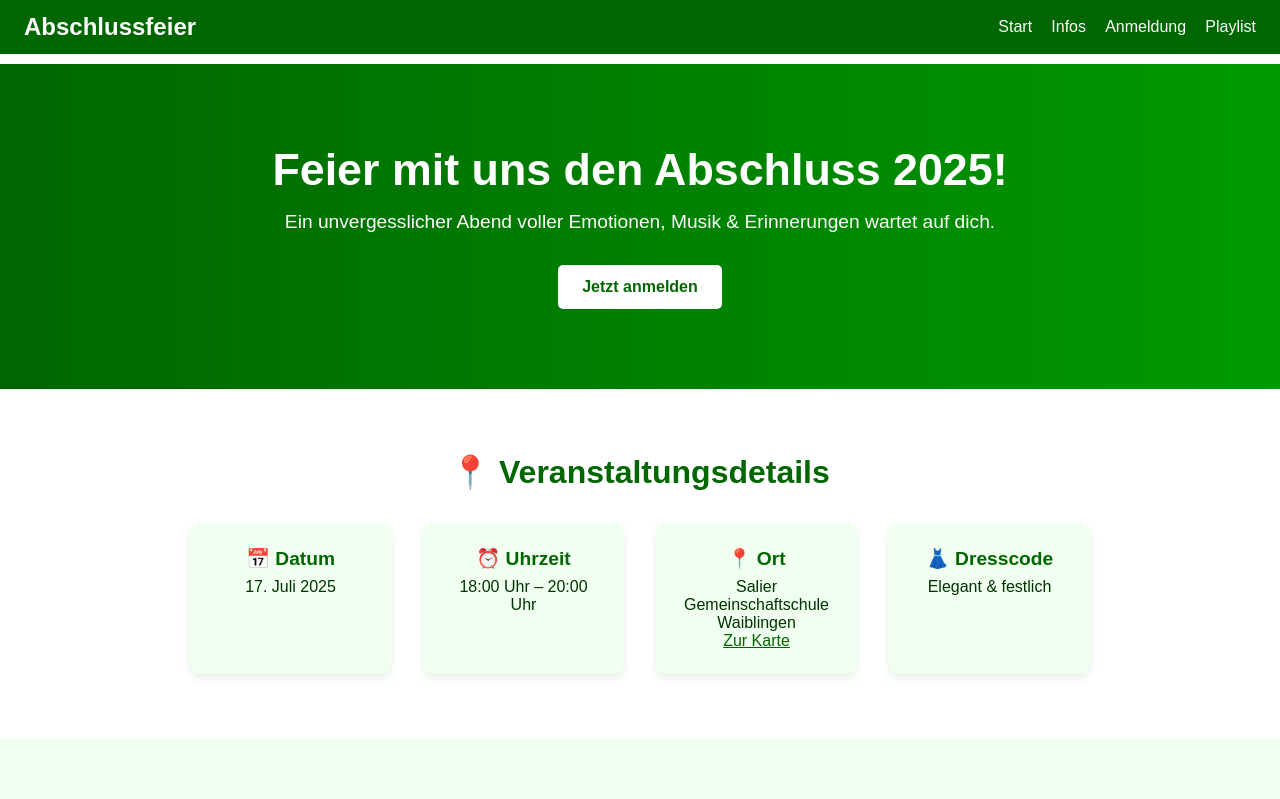
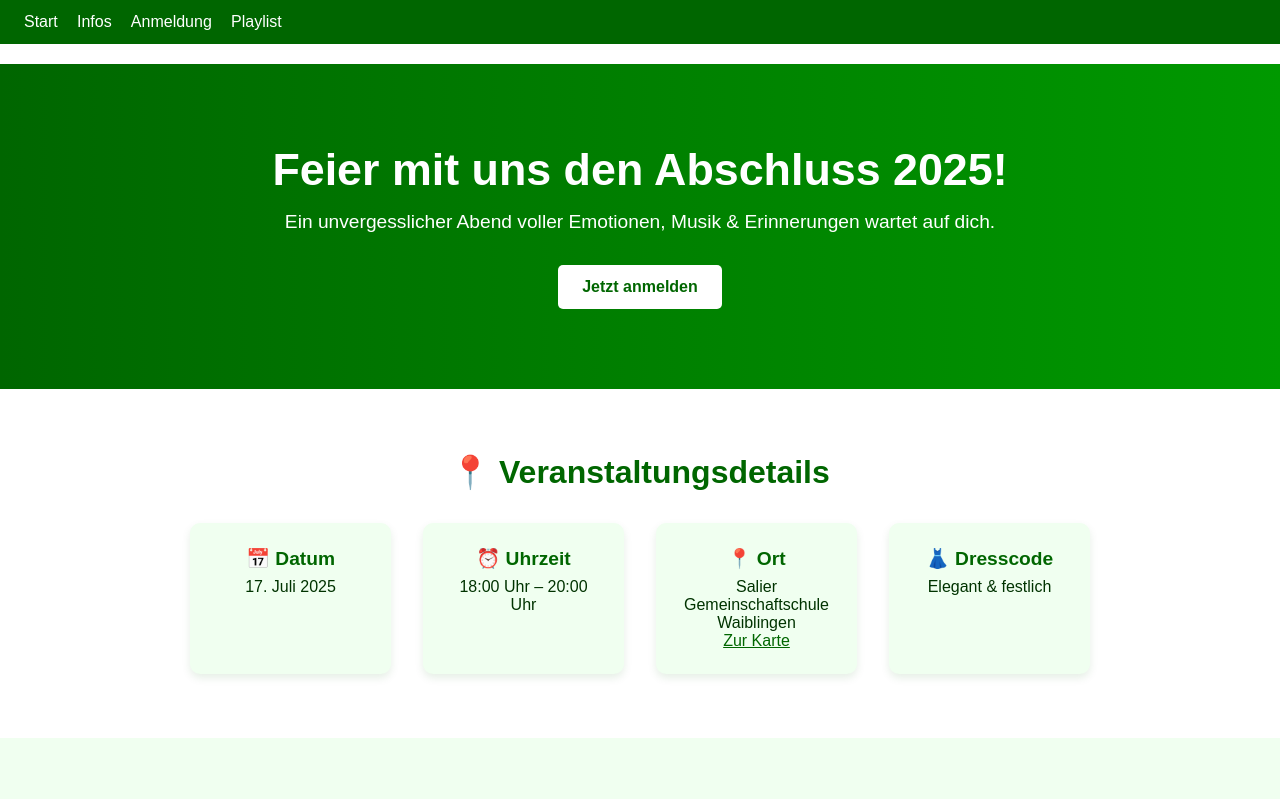
Before and after one commit to Amarmuri/abschluss, a plain HTML site: page info.html in a window 1280 px wide. Shown: the top 799 px of the page. Drawn offline with Linux system fonts and the light colour scheme.

Commit message:
Update info.html

```diff
--- a/info.html
+++ b/info.html
@@ -10,7 +10,6 @@
 
   <!-- Navbar -->
     <nav class="navbar">
-      <div class="logo">Abschlussfeier</div>
       <div class="nav-links">
         <a href="index.html">Start</a>
         <a href="info.html">Infos</a>
```
